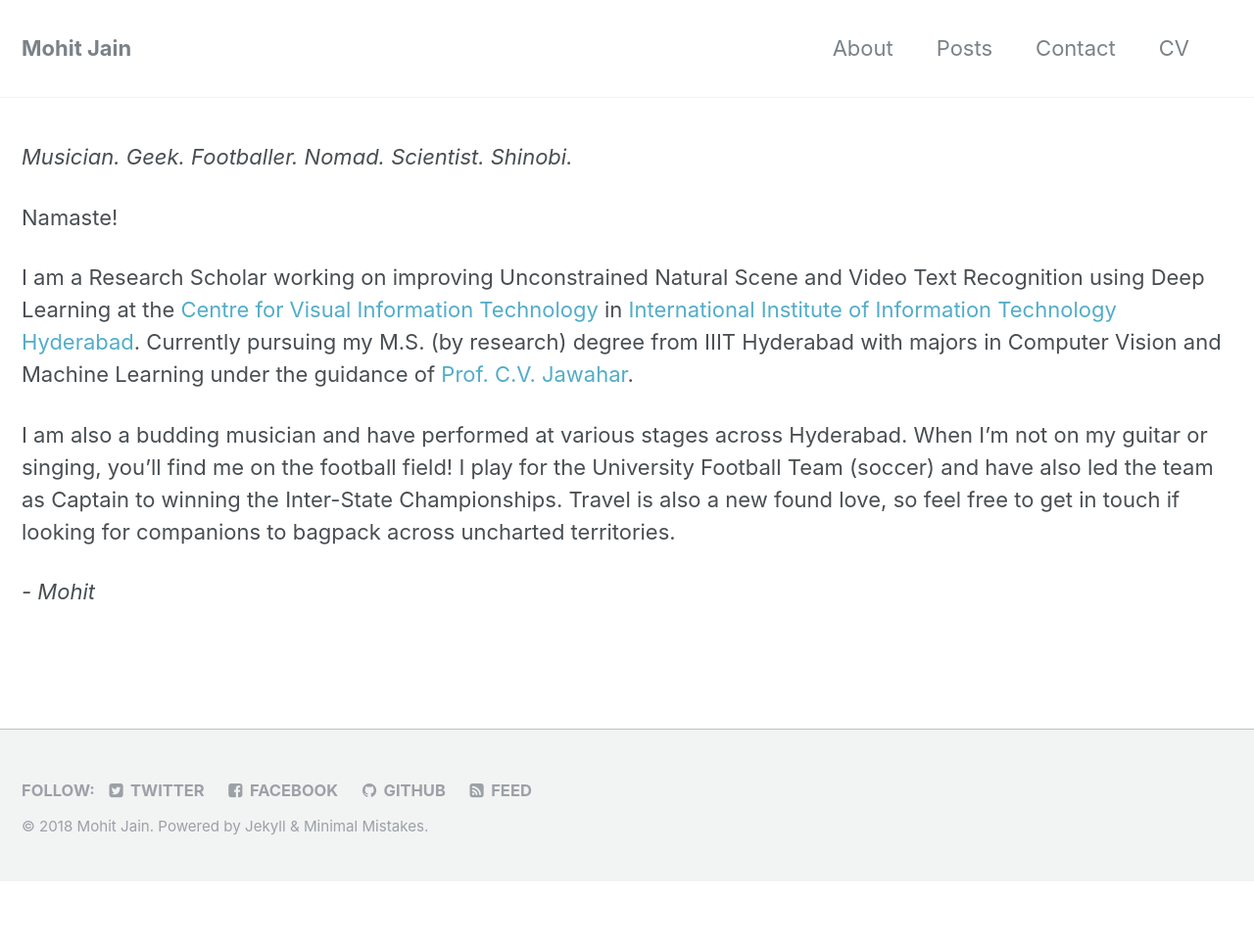
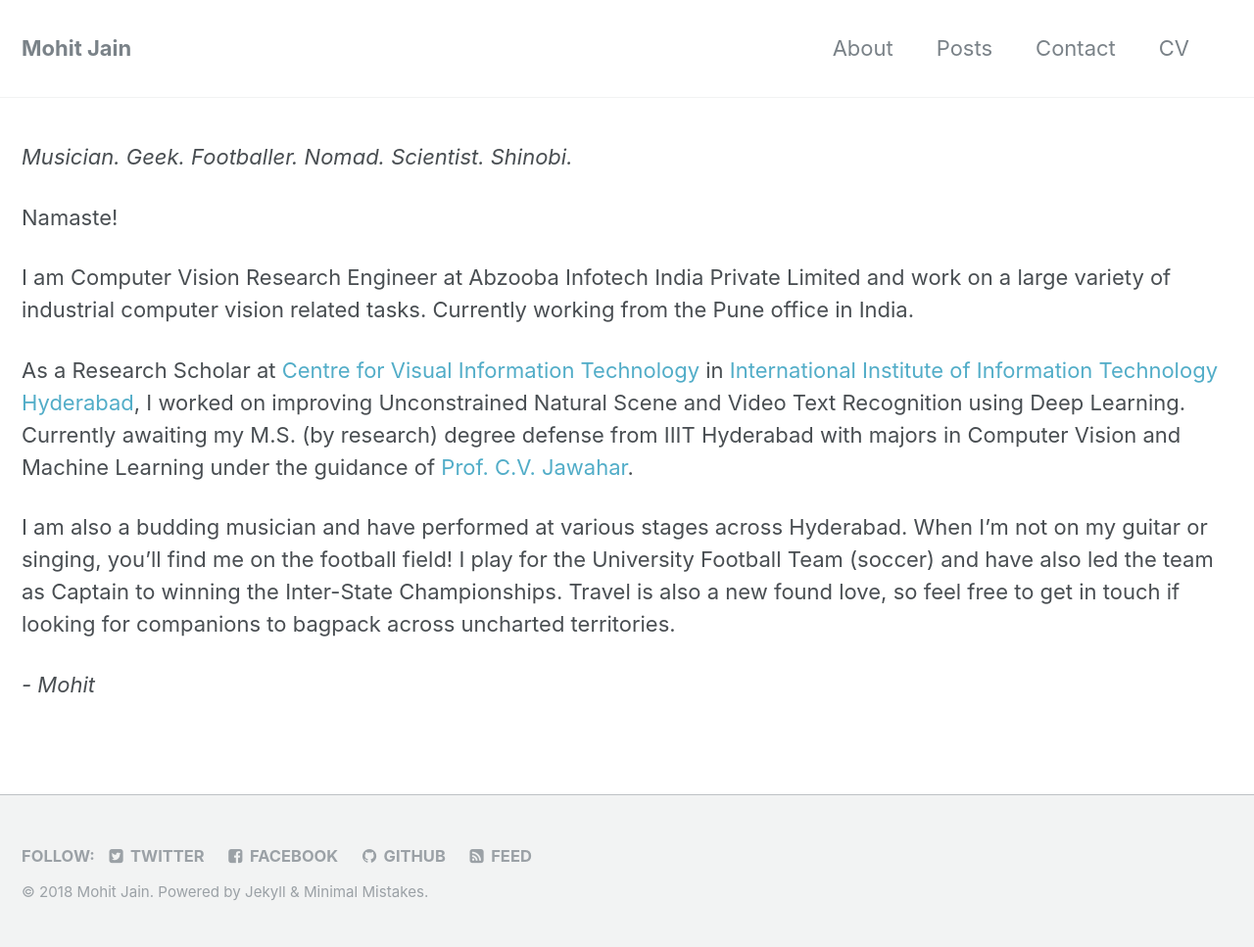
Before and after one commit to NightFury13/nightfury13.github.io, a Jekyll site: the page built from _pages/about.md, in a window 1280 px wide. Shown: the whole page at 98% size. Built offline with Jekyll 4.4.1, drawn with Linux system fonts in a browser that asks for light colours; before the commit the page ends 900 px from its top, so only the background shows below that.

Commit message:
Update about.md

```diff
--- a/_pages/about.md
+++ b/_pages/about.md
@@ -8,8 +8,9 @@ _Musician. Geek. Footballer. Nomad. Scientist. Shinobi._
 
 Namaste!
 
-I am a Research Scholar working on improving Unconstrained Natural Scene and Video Text Recognition using Deep Learning at the [Centre for Visual Information Technology](http://cvit.iiit.ac.in/) in [International Institute of Information Technology Hyderabad](https://iiit.ac.in/).
-Currently pursuing my M.S. (by research) degree from IIIT Hyderabad with majors in Computer Vision and Machine Learning under the guidance of [Prof. C.V. Jawahar](http://cvit.iiit.ac.in/people/faculty/people/faculty/cvit-faculty/jawahar).
+I am Computer Vision Research Engineer at Abzooba Infotech India Private Limited and work on a large variety of industrial computer vision related tasks. Currently working from the Pune office in India.
+
+As a Research Scholar at [Centre for Visual Information Technology](http://cvit.iiit.ac.in/) in [International Institute of Information Technology Hyderabad](https://iiit.ac.in/), I worked on improving Unconstrained Natural Scene and Video Text Recognition using Deep Learning. Currently awaiting my M.S. (by research) degree defense from IIIT Hyderabad with majors in Computer Vision and Machine Learning under the guidance of [Prof. C.V. Jawahar](http://cvit.iiit.ac.in/people/faculty/people/faculty/cvit-faculty/jawahar).
 
 I am also a budding musician and have performed at various stages across Hyderabad. When I'm not on my guitar or singing, you'll find me on the football field! I play for the University Football Team (soccer) and have also led the team as Captain to winning the Inter-State Championships. Travel is also a new found love, so feel free to get in touch if looking for companions to bagpack across uncharted territories.
 
```
